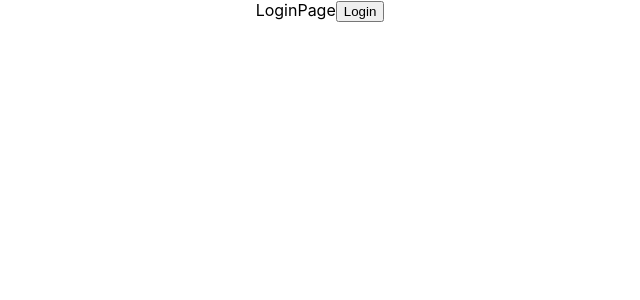
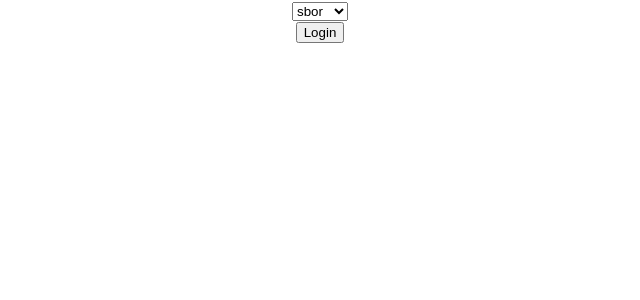
Before and after one commit to sebastianudacity7/would-you-rather, a React (Create React App) app: page /login in a window 1280 px wide. Shown: the top 300 px of the page, without its empty margins (320-960 px from the left). Built offline with nearby package versions, Linux system fonts and the light colour scheme.

Commit message:
feat: Add user selection and login

```diff
--- a/src/App.js
+++ b/src/App.js
@@ -1,4 +1,6 @@
-import React from 'react'
+import React from 'react';
+
+
 import './App.css'
 
 import { connect } from 'react-redux'
@@ -14,7 +16,15 @@ import { Route } from 'react-router-dom'
 import { Switch } from 'react-router-dom'
 import SecureRoute from './components/SecureRoute'
 
-const App = ({ authUser }) => {
+import { addUsersAsync } from './actions/users'
+import { useEffectOnce } from './lib/useEffectOnce'
+
+
+const App = ({ authUser, dispatch }) => {
+
+  useEffectOnce(() => {
+    dispatch(addUsersAsync())
+  });
 
   return (
     <div className="App">
@@ -34,9 +44,6 @@ const App = ({ authUser }) => {
   );
 }
 
-const mapStateToProps = ({ authUser }) => ({
+export default connect(({ authUser }) => ({
   authUser
-})
-
-
-export default connect(mapStateToProps)(App)
+}))(App)
--- /dev/null
+++ b/src/actions/users.js
@@ -0,0 +1,14 @@
+export const ADD_USERS = 'ADD_USERS'
+
+export const addUsers = (users) => ({
+    type:ADD_USERS,
+    users
+})
+
+export const addUsersAsync = () => (dispatch) => {
+    const users = {
+        sbor: {  id:'sbor', name: 'sbor'},
+        sbor2: { id:'sbor2',name: 'sbor2'},
+    }
+    dispatch(addUsers(users))
+}
--- a/src/components/CurrentUser.js
+++ b/src/components/CurrentUser.js
@@ -1,8 +1,8 @@
 import React from 'react'
 import { connect } from 'react-redux'
-import {signOutUser} from '../actions/authUser'
+import { signOutUser } from '../actions/authUser'
 
-const CurrentUser = ({authUser, dispatch}) => {
+const CurrentUser = ({ authUser, dispatch }) => {
 
     const onSignOut = (e) => {
         e.preventDefault()
@@ -18,8 +18,6 @@ const CurrentUser = ({authUser, dispatch}) => {
     )
 }
 
-const mapStateToProps = ({ authUser }) => ({
+export default connect(({ authUser }) => ({
     authUser
-})
-
-export default connect(mapStateToProps)(CurrentUser)
+}))(CurrentUser)
--- a/src/components/HomePage.js
+++ b/src/components/HomePage.js
@@ -5,8 +5,6 @@ const HomePage = ({ authUser }) => {
     return (<div>HomePage</div>)
 }
 
-const mapStateToProps = ({ authUser }) => ({
+export default connect(({ authUser }) => ({
     authUser
-})
-
-export default connect(mapStateToProps)(HomePage)
+}))(HomePage)
--- a/src/components/LoginPage.js
+++ b/src/components/LoginPage.js
@@ -1,24 +1,48 @@
-import React from 'react'
-import { useLocation, useHistory} from 'react-router-dom'
+import React, { useState, useEffect } from 'react'
+import { useLocation, useHistory } from 'react-router-dom'
 import { connect } from 'react-redux'
-import {setAuthUser} from '../actions/authUser'
+import { setAuthUser } from '../actions/authUser'
 
-const LoginPage = ({dispatch}) => {
+const LoginPage = ({ dispatch, users }) => {
+
+    const [selectedUser, setSelectedUser] = useState("");
+
+    useEffect(() => {
+        setSelectedUser(users[0]?.name)
+    }, [users]);
+
+    const onUserSelected = (e) => {
+        e.preventDefault()
+        setSelectedUser(e.target.value)
+    }
 
     const history = useHistory();
     const location = useLocation();
 
-    const onLoggedIn = (e) => {
+    const onLogIn = (e) => {
         e.preventDefault()
-        dispatch(setAuthUser("sbor"))
+        dispatch(setAuthUser(selectedUser))
 
-        const redirectTo = location.state?.from ? location.state.from : "/"
+        const redirectTo = location.state?.from ?? "/"
         history.replace(redirectTo)
     }
 
-    return (<div>LoginPage
-        <button onClick={onLoggedIn}>Login</button>
-    </div>)
+    const isLoginDisabled = () => selectedUser === ""
+
+    return (
+        <div>
+            <form>
+                <div>
+                    <select onChange={onUserSelected} value={selectedUser}  >
+                        {users.map(({id,name}) => <option key={id} value={name} >{name}</option>)}
+                    </select>
+                </div>
+                <button onClick={onLogIn} disabled={isLoginDisabled()}>Login</button>
+            </form>
+        </div>
+    )
 }
 
-export default connect()(LoginPage)
+export default connect(({ users }) => ({
+    users: Object.values(users)
+}))(LoginPage)
--- a/src/components/SecureRoute.js
+++ b/src/components/SecureRoute.js
@@ -5,7 +5,7 @@ import { Redirect } from 'react-router-dom'
 
 const SecureRoute = (props) => {
 
-    const { authUser,location } = props
+    const { authUser, location } = props
 
     return (
         authUser
@@ -15,11 +15,8 @@ const SecureRoute = (props) => {
                 state: { from: location }
             }} />
     )
-
 }
 
-const mapStateToProps = ({ authUser }) => ({
+export default connect(({ authUser }) => ({
     authUser
-})
-
-export default connect(mapStateToProps)(SecureRoute)
+}))(SecureRoute)
--- /dev/null
+++ b/src/lib/useEffectOnce.js
@@ -0,0 +1,3 @@
+import  { useEffect } from 'react';
+
+export const useEffectOnce = (effect) => useEffect(effect, [])
--- a/src/reducers/index.js
+++ b/src/reducers/index.js
@@ -1,6 +1,8 @@
 import { combineReducers } from 'redux'
 import { authUser } from './authUser'
+import { users } from './users'
 
 export default combineReducers({
-    authUser
+    authUser,
+    users
 })
--- /dev/null
+++ b/src/reducers/users.js
@@ -0,0 +1,11 @@
+import {ADD_USERS} from '../actions/users'
+
+export const users = (state = {},action) => {
+    switch (action.type) {
+        case ADD_USERS:
+            return action.users
+        default:
+            return state
+
+    }
+}
```
